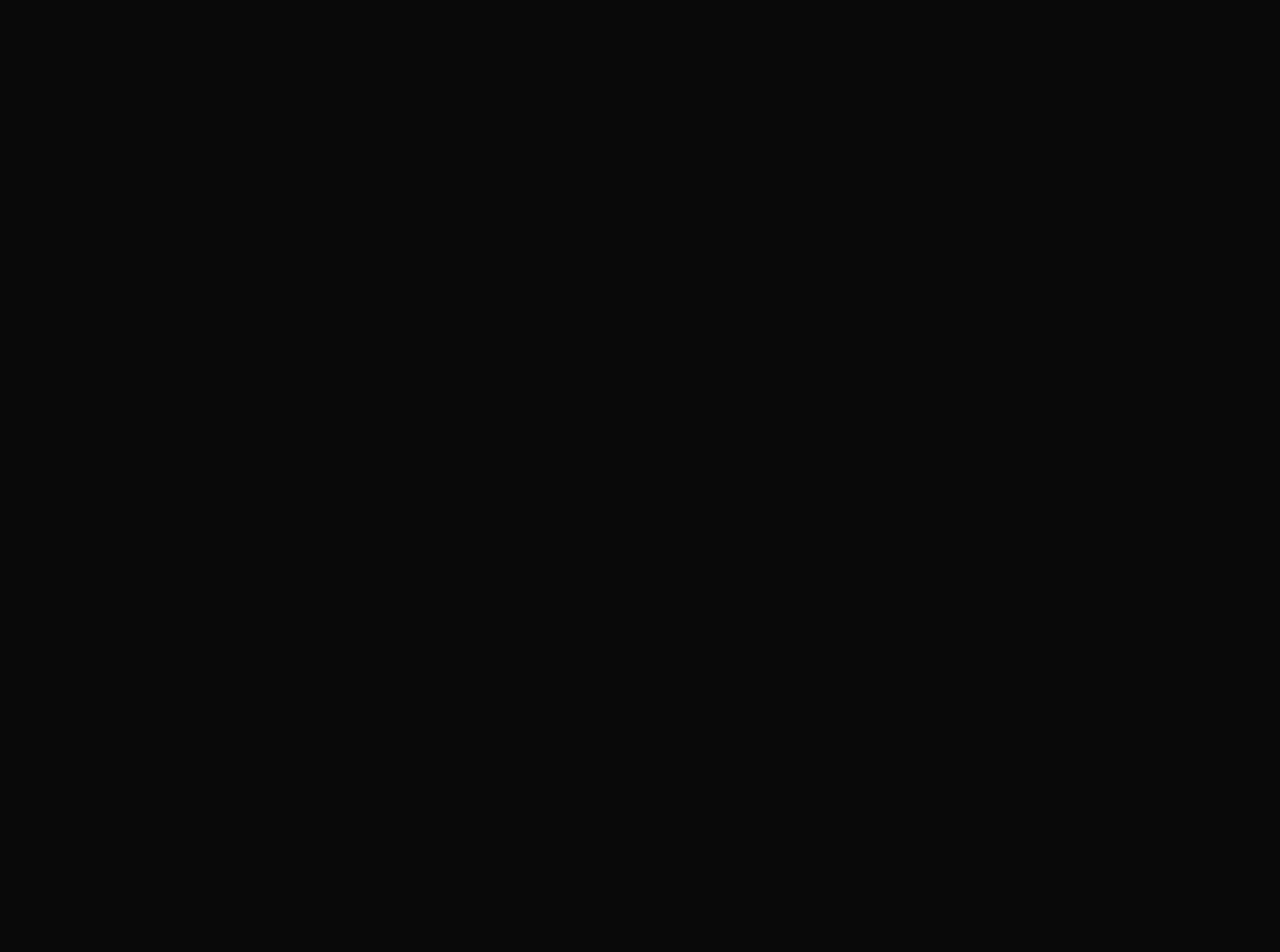
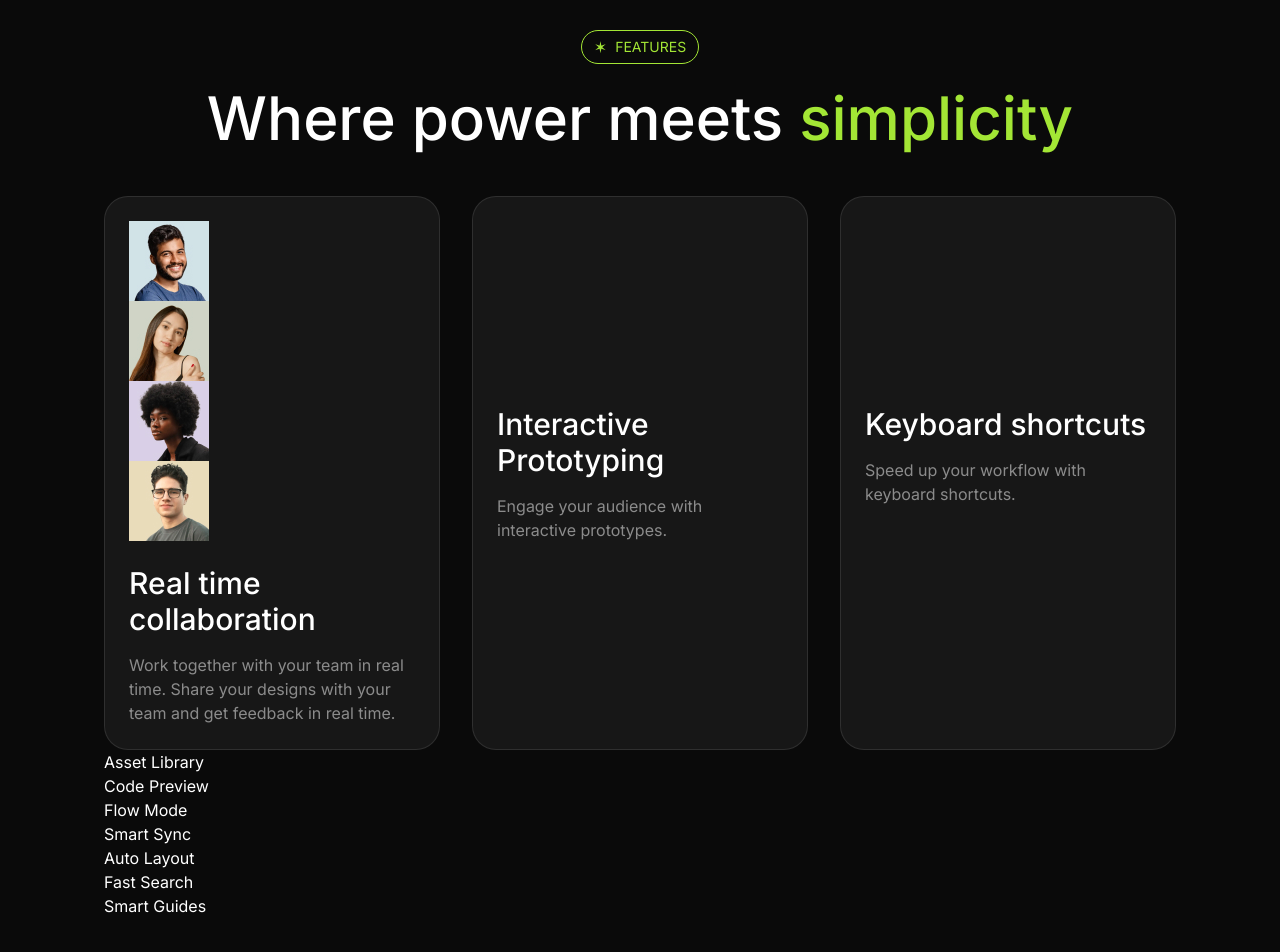
Before and after one commit to assilbekov/animated-landing-page-example, a Next.js app: page / in a window 1280 px wide. Shown: the part 2166-3118 px from the top of the page. Before the commit the page ends 1556 px from the top, so only its background shows below. Built offline with nearby package versions, Linux system fonts and the light colour scheme.

Commit message:
add features comp

```diff
--- a/src/app/page.tsx
+++ b/src/app/page.tsx
@@ -2,6 +2,7 @@ import Navbar from "@/sections/Navbar";
 import Hero from "@/sections/Hero";
 import LogoTicker from "@/sections/LogoTicker";
 import Introduction from "@/sections/Introduction";
+import Features from "@/sections/Features";
 
 export default function Home() {
   return (
@@ -10,6 +11,7 @@ export default function Home() {
       <Hero />
       <LogoTicker />
       <Introduction />
+      <Features />
     </>
   );
 }
--- a/src/sections/Features.tsx
+++ b/src/sections/Features.tsx
@@ -1,3 +1,11 @@
+import { FeatureCard } from "@/components/FeatureCard";
+import { Tag } from "@/components/Tag";
+import avatar1 from "@/assets/images/avatar-ashwin-santiago.jpg";
+import avatar2 from "@/assets/images/avatar-florence-shaw.jpg";
+import avatar3 from "@/assets/images/avatar-lula-meyers.jpg";
+import avatar4 from "@/assets/images/avatar-owen-garcia.jpg";
+import Image from "next/image";
+
 const features = [
   "Asset Library",
   "Code Preview",
@@ -9,5 +17,57 @@ const features = [
 ];
 
 export default function Features() {
-    return <div>Features</div>;
+  return (
+    <section className="py-24">
+      <div className="container">
+        <div className="flex justify-center">
+          <Tag>Features</Tag>
+        </div>
+        <h2 className="text-center text-6xl font-medium mt-6">
+          Where power meets <span className="text-lime-400">simplicity</span>
+        </h2>
+        <div className="mt-12 grid grid-cols-1 md:grid-cols-2 lg:grid-cols-3 gap-8">
+          <FeatureCard
+            title="Real time collaboration"
+            description="Work together with your team in real time. Share your designs with your team and get feedback in real time."
+          >
+            <div>
+              <div>
+                <Image src={avatar1} alt="Avatar 1" />
+              </div>
+              <div>
+                <Image src={avatar2} alt="Avatar 2" />
+              </div>
+              <div>
+                <Image src={avatar3} alt="Avatar 3" />
+              </div>
+              <div>
+                <Image src={avatar4} alt="Avatar 4" />
+              </div>
+            </div>
+          </FeatureCard>
+          <FeatureCard
+            title="Interactive Prototyping"
+            description="Engage your audience with interactive prototypes."
+          >
+            <div></div>
+          </FeatureCard>
+          <FeatureCard
+            title="Keyboard shortcuts"
+            description="Speed up your workflow with keyboard shortcuts."
+          >
+            <div></div>
+          </FeatureCard>
+        </div>
+        <div>
+          {features.map((feature) => (
+            <div key={feature}>
+              <span></span>
+              <span>{feature}</span>
+            </div>
+          ))}
+        </div>
+      </div>
+    </section>
+  );
 }
--- a/src/sections/Introduction.tsx
+++ b/src/sections/Introduction.tsx
@@ -4,12 +4,12 @@ const text = `You're racing to create exceptional work, but traditional design t
 
 export default function Introduction() {
   return (
-    <section className="py-28">
+    <section className="py-28 lg:py-40">
       <div className="container">
         <div className="flex justify-center">
           <Tag>Introducing layers</Tag>
         </div>
-        <div className="text-center text-4xl font-medium mt-10">
+        <div className="text-center text-4xl md:text-6xl lg:text-7xl font-medium mt-10">
           <span>Your creative process should be fast, flexible, and fun.</span>{" "}
           <span className="text-white/50">{text}</span>{" "}
           <span className="text-lime-400 block">
```
Lines whose indentation alone changed are shown as unchanged.
